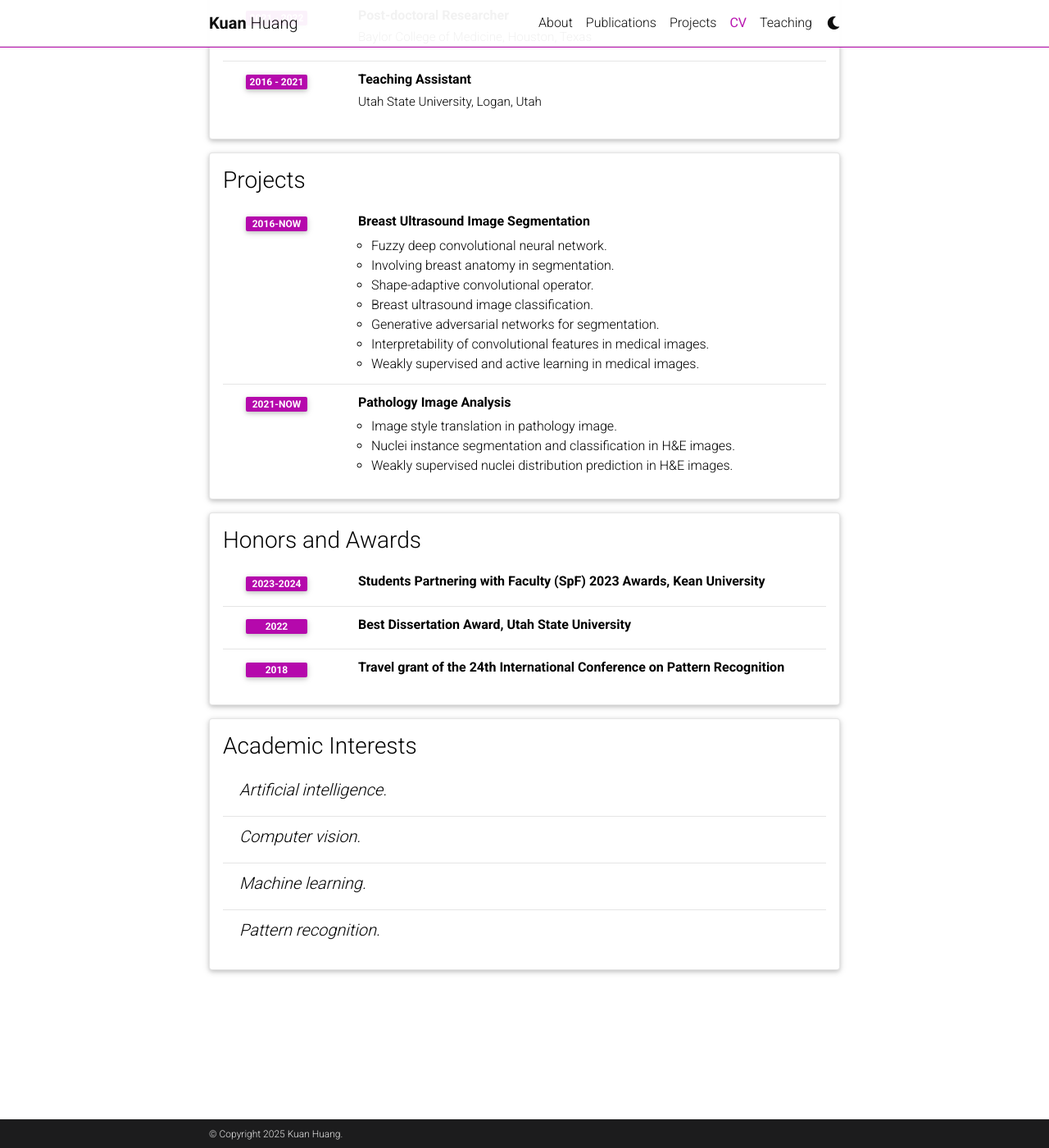
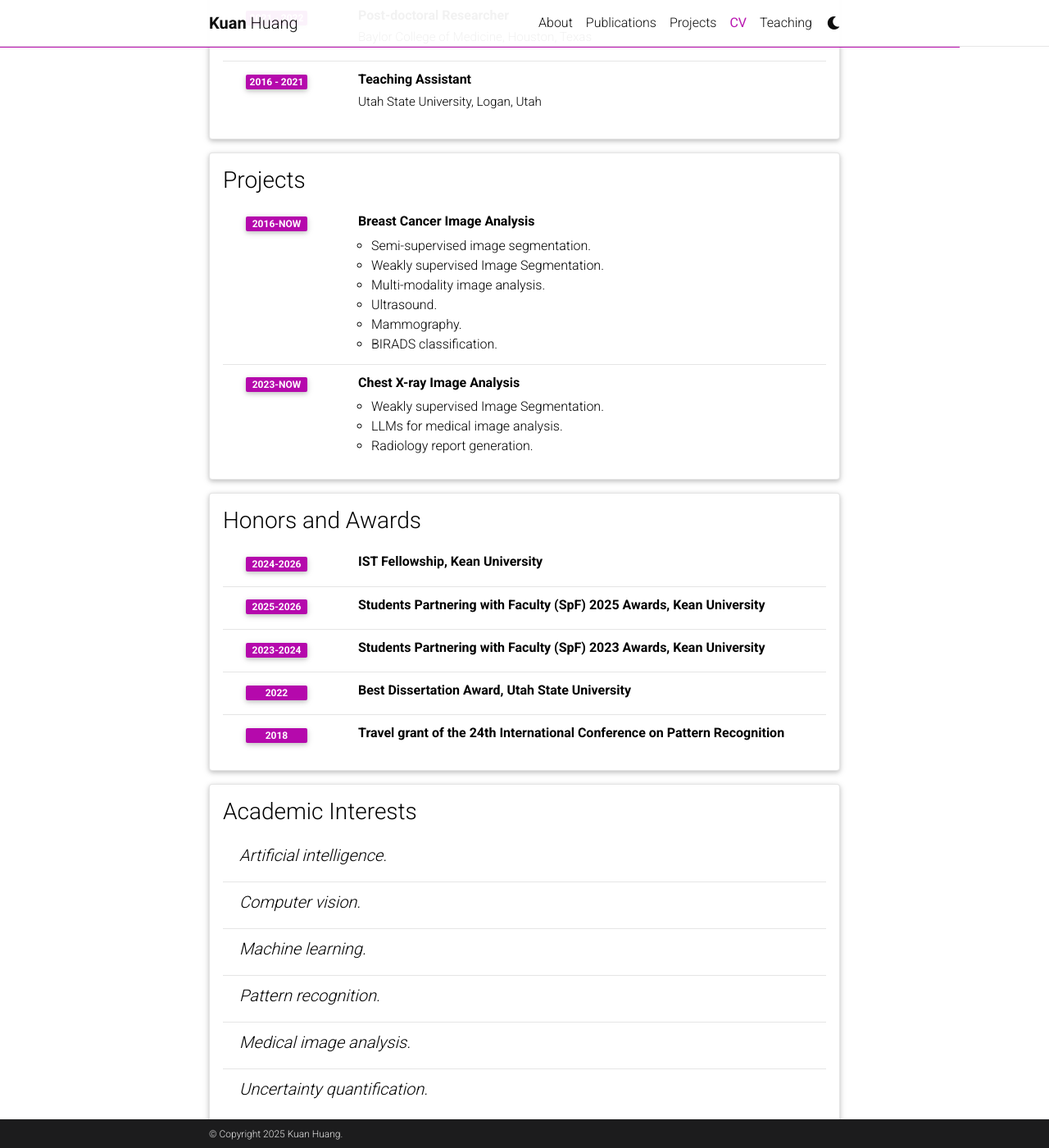
Before and after one commit to kuanhuang0624/kuanhuang0624.github.io, a Jekyll site: the page built from _pages/cv.md, in a window 1280 px wide and 1400 px high, scrolled down 932 px. Shown: the whole window at 82% size. Built offline with Jekyll 4.4.1, drawn with Linux system fonts in a browser that asks for light colours; comment, search, counter and statistics services are not loaded; a style sheet for code colours, icons or effects is not loaded.

Commit message:
update webpage

```diff
--- a/_data/cv.yml
+++ b/_data/cv.yml
@@ -43,26 +43,29 @@
 - title: Projects
   type: time_table
   contents:
-    - title: Breast Ultrasound Image Segmentation
+    - title: Breast Cancer Image Analysis
       year: 2016-now
       description:
-        - Fuzzy deep convolutional neural network.
-        - Involving breast anatomy in segmentation.
-        - Shape-adaptive convolutional operator.
-        - Breast ultrasound image classification.
-        - Generative adversarial networks for segmentation.
-        - Interpretability of convolutional features in medical images.
-        - Weakly supervised and active learning in medical images.
-    - title: Pathology Image Analysis
-      year: 2021-now
+        - Semi-supervised image segmentation.
+        - Weakly supervised Image Segmentation.
+        - Multi-modality image analysis.
+        - Ultrasound.
+        - Mammography.
+        - BIRADS classification.
+    - title: Chest X-ray Image Analysis
+      year: 2023-now
       description:
-        - Image style translation in pathology image.
-        - Nuclei instance segmentation and classification in H&E images.
-        - Weakly supervised nuclei distribution prediction in H&E images.
+        - Weakly supervised Image Segmentation.
+        - LLMs for medical image analysis.
+        - Radiology report generation.
 
 - title: Honors and Awards
   type: time_table
   contents:
+    - title: IST Fellowship, Kean University
+      year: 2024-2026
+    - title: Students Partnering with Faculty (SpF) 2025 Awards, Kean University
+      year: 2025-2026
     - title: Students Partnering with Faculty (SpF) 2023 Awards, Kean University
       year: 2023-2024
     - title: Best Dissertation Award, Utah State University
@@ -77,6 +80,8 @@
     - title: Computer vision.
     - title: Machine learning.
     - title: Pattern recognition.
+    - title: Medical image analysis.
+    - title: Uncertainty quantification.
 
 #
 #- title: Other Interests
```
Also changed, not shown: _pages/teaching.md (+18 -6 lines), 1 other file.
